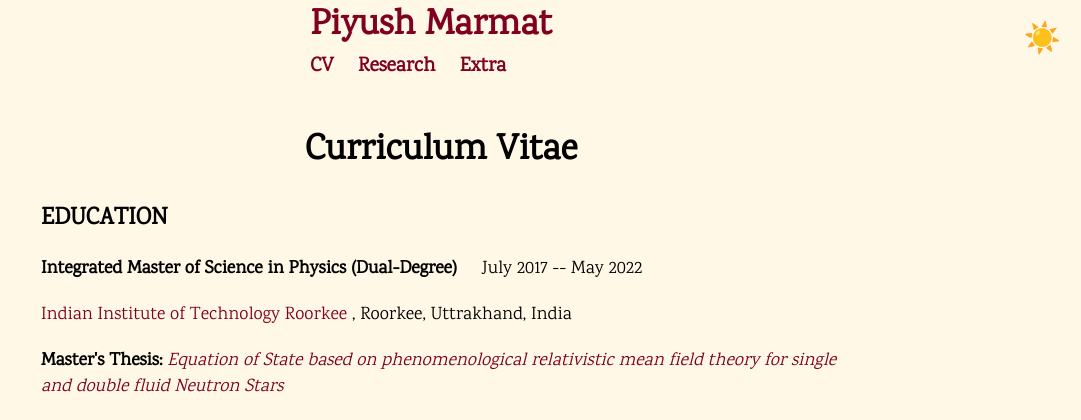
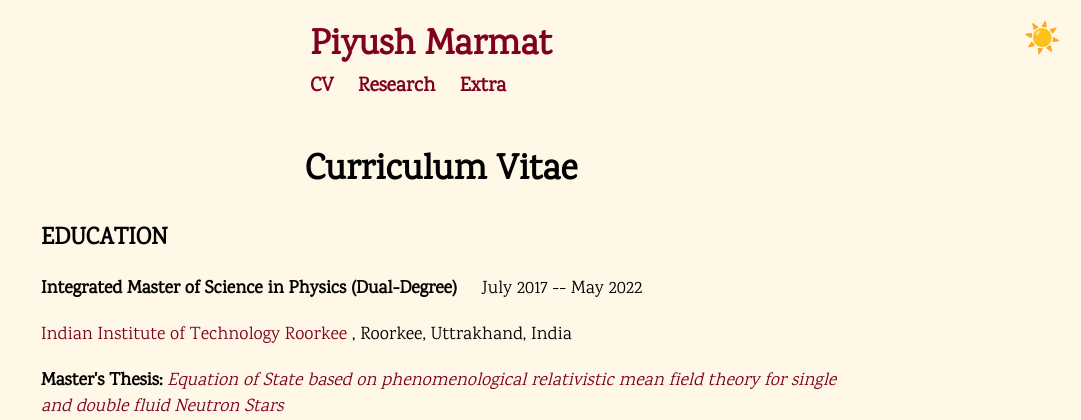
Before and after one commit to UV-1999/uv-1999.github.io, a PHP site: page /cv.html in a window 1280 px wide. Shown: the top 420 px of the page, without its empty margins (199-1280 px from the left). Run offline with PHP 8.4, Linux system fonts and the light colour scheme; some libraries are stand-ins or nearby versions; some web fonts are replaced.

Commit message:
Update main.css

```diff
--- a/main.css
+++ b/main.css
@@ -16,7 +16,7 @@ header {
             background-position: center;
             height: auto; /* Make it full screen */
             width: auto; /* Make it full screen */
-            padding:20px, 20px, 0px, 20px;
+            padding:20px 20px 0px 20px;
             display: flex;
             flex-direction: column;
             justify-content: bottom;
@@ -33,6 +33,10 @@ a {
             color: #800020;
             transition: background-color 0.3s, color 0.3s;
           }
+
+a:hover {
+             text-decoration: underline;
+        }
 
 a.dark-mode {
             color: #3ded97;
```
